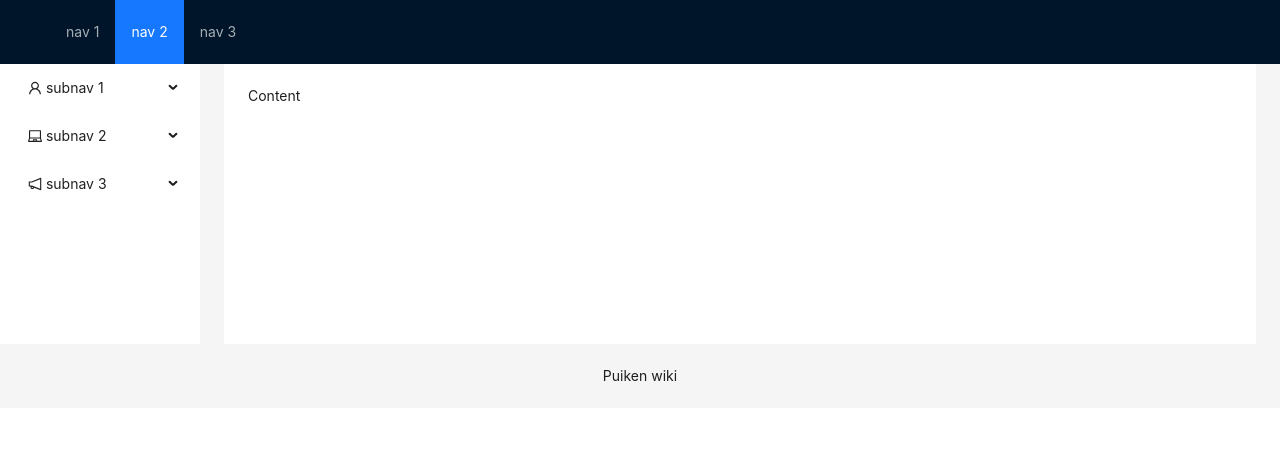
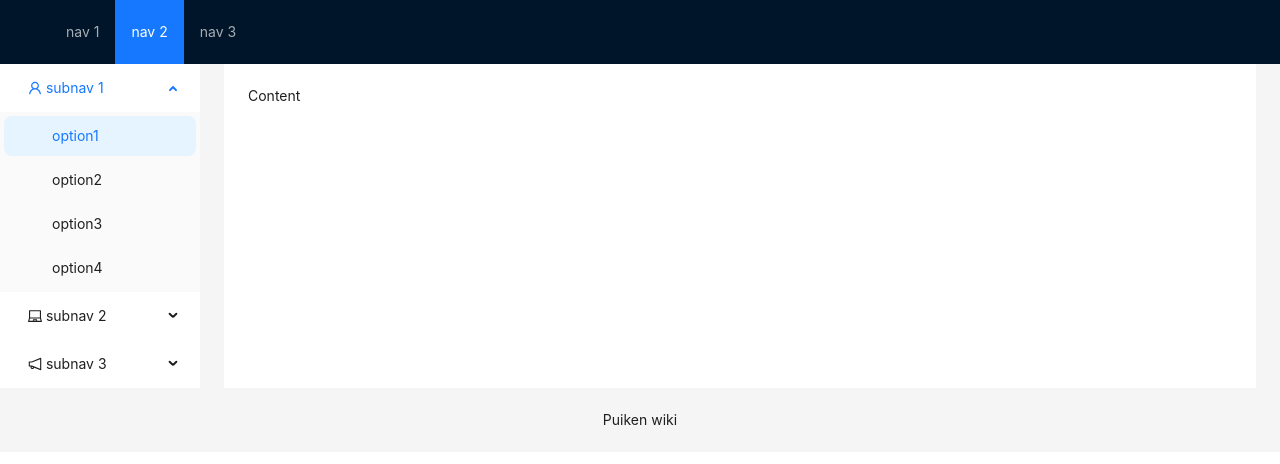
Before and after one commit to TRY0929/wiki, a Vue app in the folder web/: page / in a window 1280 px wide. Shown: the top 464 px of the page. Built offline with nearby package versions, Linux system fonts and the light colour scheme.

Commit message:
fix setup function

```diff
--- a/web/src/views/HomeView.vue
+++ b/web/src/views/HomeView.vue
@@ -60,15 +60,11 @@
   </a-layout>
 </template>
 
-<script lang="ts">
-import { defineComponent } from "vue";
+<script lang="ts" setup>
+import { ref } from "vue";
 import { LaptopOutlined, NotificationOutlined, UserOutlined } from "@ant-design/icons-vue"; // @ is an alias to /src
 
-export default defineComponent({
-  name: "HomeView",
-  components: {
-    LaptopOutlined,
-    UserOutlined, NotificationOutlined,
-  },
-});
+const selectedKeys2 = ref<string[]>(["1"]);
+const openKeys = ref<string[]>(["sub1"]);
+
 </script>
```
